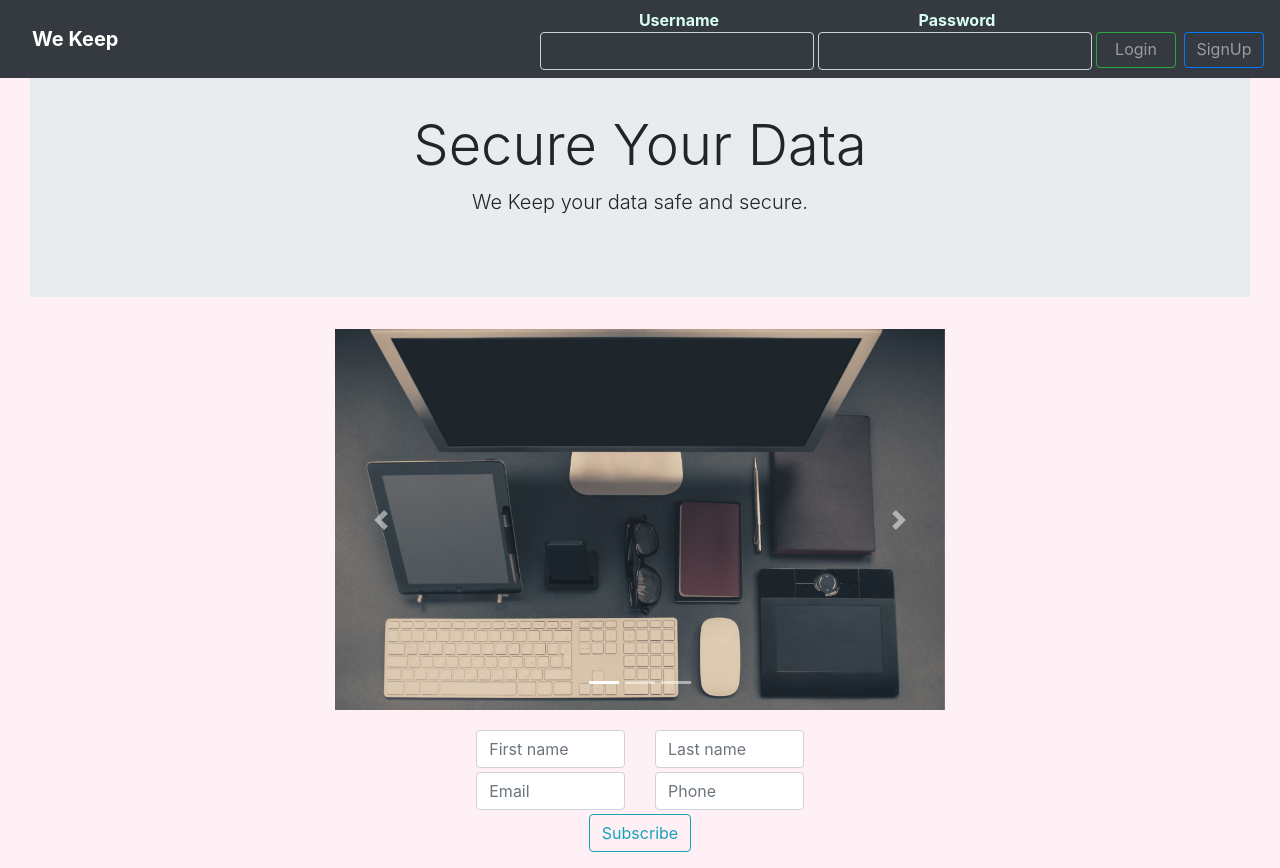
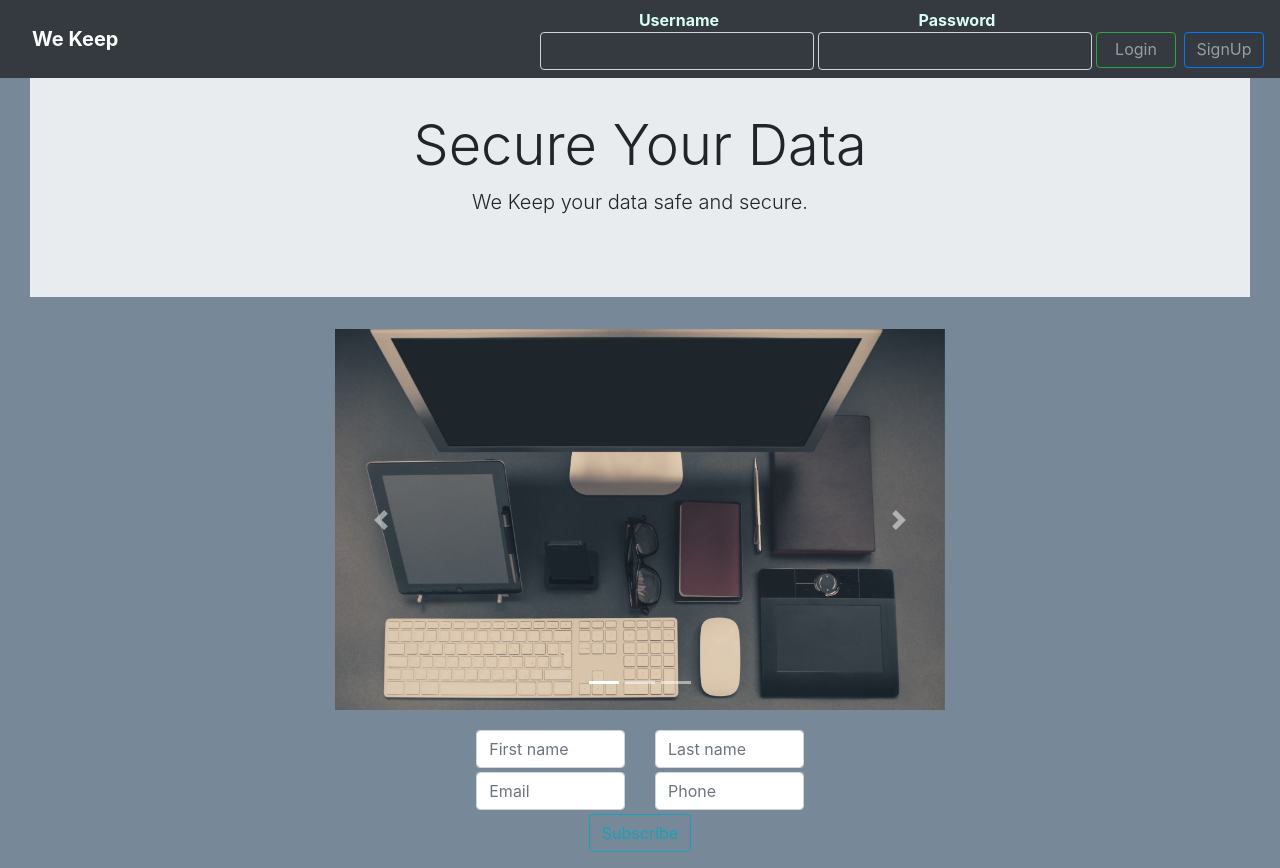
Before and after one commit to adarshp007/myweb, a Django app: template templates/home.html in a window 1280 px wide. Run offline with Django 3.2, Linux system fonts and the light colour scheme; the template is opened without the code that fills it, so the values that code supplies are empty; some libraries are stand-ins or nearby versions.

Commit message:
body color

```diff
--- a/Accounts/static/css/homestyle.css
+++ b/Accounts/static/css/homestyle.css
@@ -4,7 +4,7 @@
     padding: 0;
 }
 body{
-    background-color: lavenderblush;
+    background-color: lightslategray;
 }
 .form-inline .nav-item .form-control{
     background: none;
```
